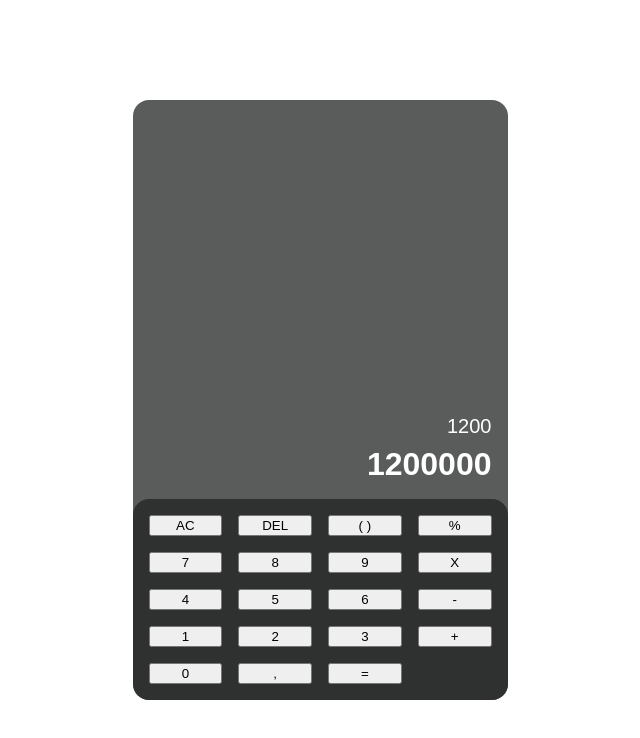
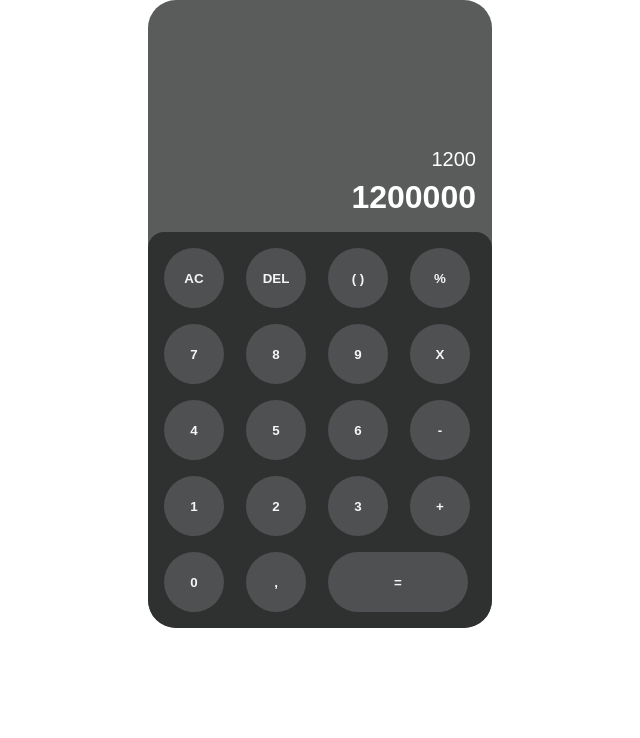
Before and after one commit to FacundoGB/calculator-top-foundations, a plain HTML site: page index.html in a window 1280 px wide. Shown: the whole page, without its empty margins (320-960 px from the left). Drawn offline with Linux system fonts and the light colour scheme.

Commit message:
added styles for buttons, removed key-section and key class styling

```diff
--- a/stlyes.css
+++ b/stlyes.css
@@ -2,6 +2,9 @@ body {
     margin: 0;
     padding: 0;
     font-family: sans-serif;
+    display: flex;
+    justify-content: center;
+    align-items: center;
 
 }
 
@@ -9,7 +12,7 @@ body {
     display: flex;
     justify-content: center;
     align-items: center;
-    height: 100vh;
+    height: 100%;
 
 }
 .calculator {
@@ -19,7 +22,7 @@ body {
     width: 100%;
     max-width: 375px;
     min-height: 600px;
-    border-radius: 1rem;
+    border-radius: 28px;
     background-color: #5a5c5c;
 
 }
@@ -31,7 +34,7 @@ body {
     color: white;
     text-align: right;
     padding: 1rem;
-    flex: auto;
+
 }
 
 .display .console {
@@ -51,12 +54,27 @@ body {
     padding: 1rem;
     border-radius: 1rem 1rem 0 0;
     display: grid;
-    grid-template-columns: repeat(4, 1fr);
+    grid-template-columns: repeat(4, 66px);
     grid-gap: 1rem;
 
+
+}
+button {
+    border: none;
+    border-radius: 50%;
+    width: 60px;
+    height: 60px;
+    font-weight: bold;
+    background-color: #4f5052;
+    color: whitesmoke;
 }
 
-.key-section .key {
+.double {
+    width: 140px;
+    border-radius: 42px;
+}
+
+/* .key-section .key{
     position: relative;
     cursor: pointer;
     display: block;
@@ -66,4 +84,4 @@ body {
     background-color: #4f5052;
     ;
 
-}
+} */
```
